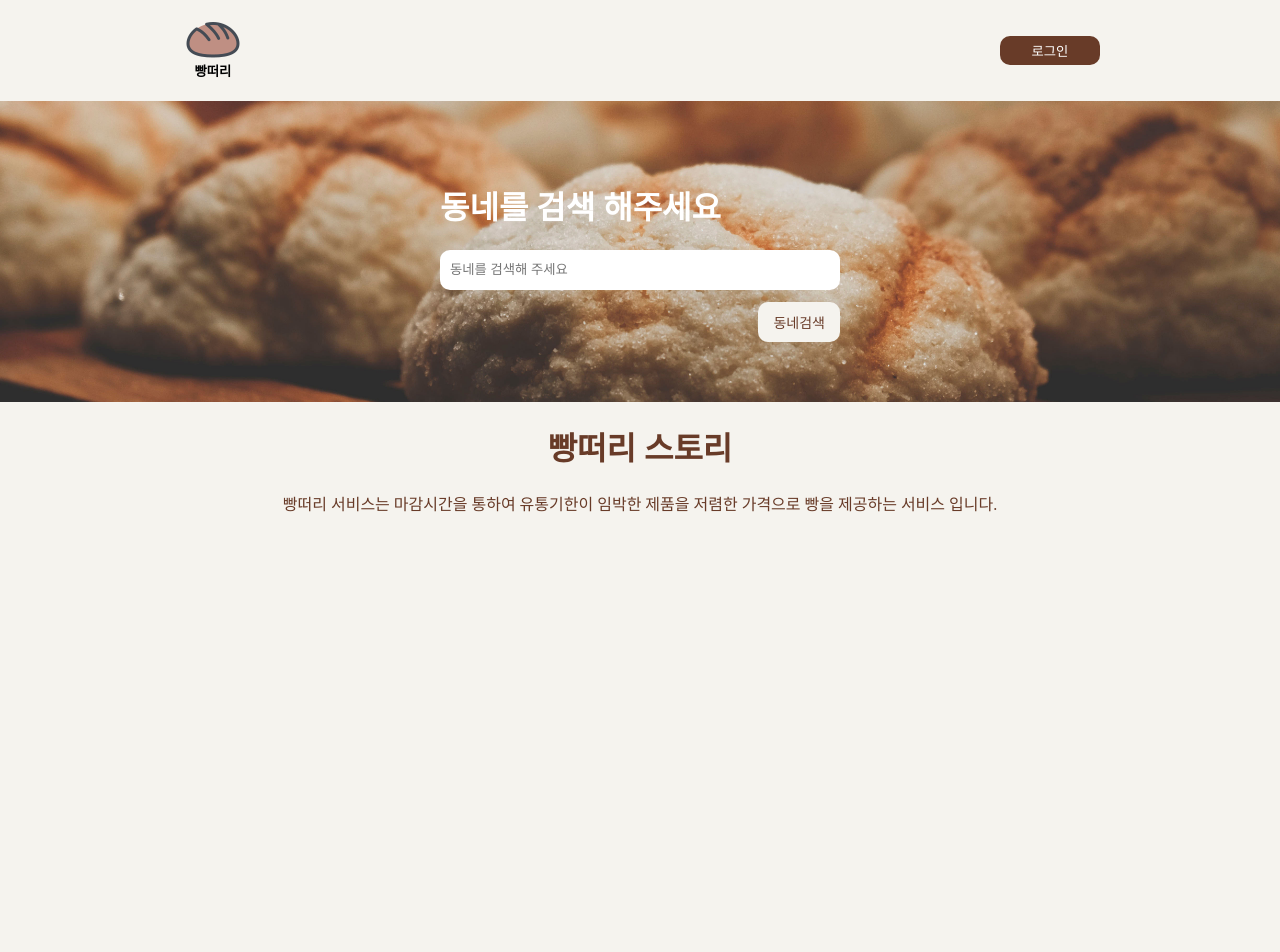
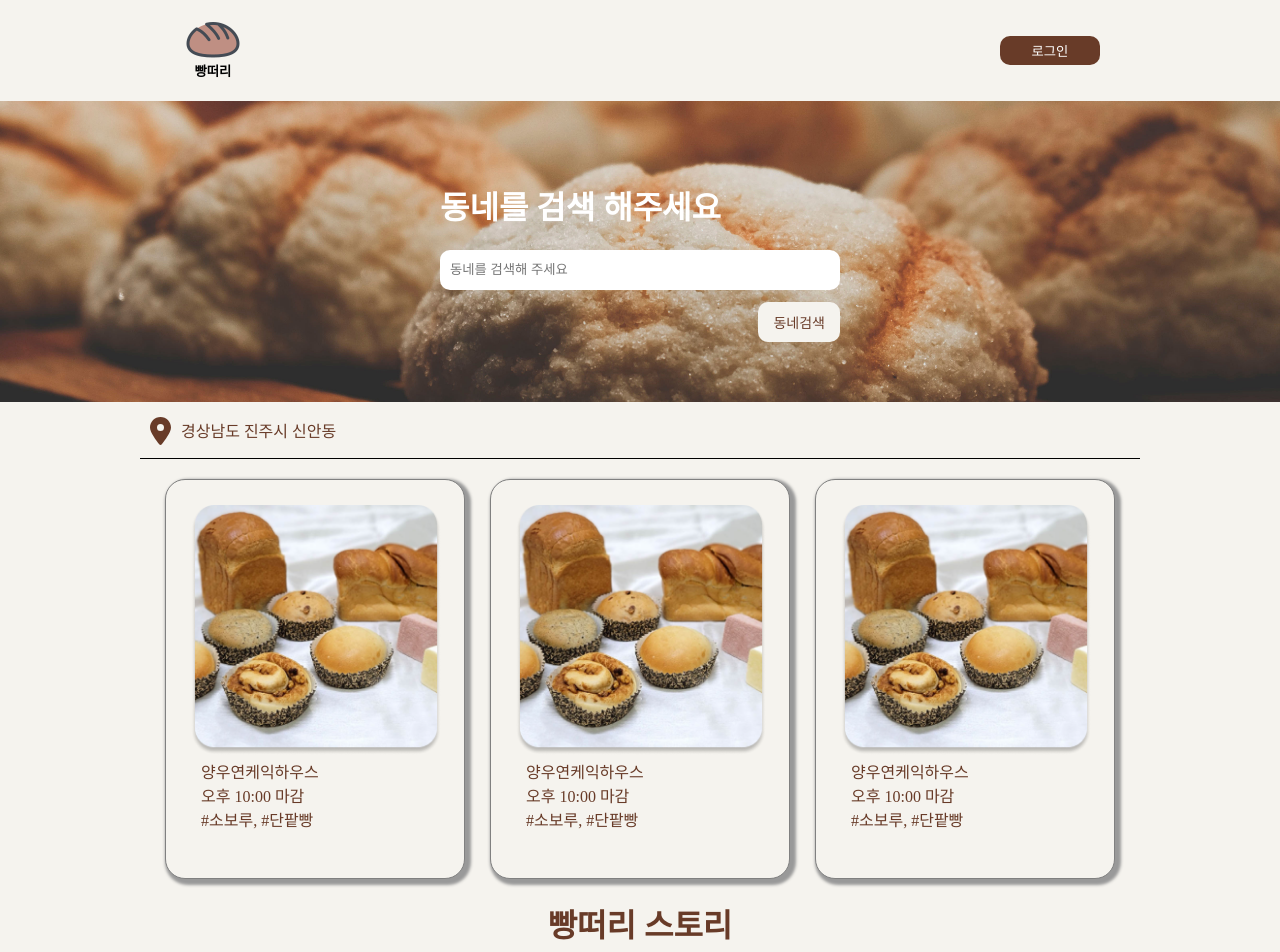
Before and after one commit to bbangthirty/bbangthirty-client, a Vue app: page / in a window 1280 px wide. Shown: the top 952 px of the page. Built offline with nearby package versions, Linux system fonts and the light colour scheme; what vue-loading-overlay, vue-sweetalert2 would draw is missing.

Commit message:
update: HomeView 화면 업데이트

```diff
--- a/src/assets/css/main.css
+++ b/src/assets/css/main.css
@@ -131,6 +131,51 @@ button {
   background-color: var(--color-bread-b);
   color: var(--color-bread-a);
   height: 100vh;
+}
+
+.current-location-box .location {
+  font-size: var(--font-medium);
+  position: relative;
+  bottom: -5px;
+  margin-left: 10px;
+}
+
+.current-location-box .location-detail {
+  display: inline-block;
+  margin-left: 10px;
+}
+
+.current-location-box::after {
+  content: '';
+  display: block;
+  width: 1000px;
+  border-bottom: 1px solid black;
+}
+
+.card-area {
+  margin-top: 20px;
+  width: 950px;
+  display: flex;
+  justify-content: space-between;
+}
+
+.card-box {
+  background-color: var(--color-bread-b);
+  width: 300px;
+  height: 400px;
+  border: 1px solid gray;
+  border-radius: 20px;
+  box-shadow: 3px 3px 3px 3px #999;
+  padding: 25px;
+}
+
+.card-box .card-img img {
+  width: 250px;
+  height: 250px;
+}
+
+.card-box .card-text {
+  margin-left: 10px;
 }
 
 @media screen and (max-width: 992px) {
--- a/src/main.js
+++ b/src/main.js
@@ -8,13 +8,18 @@ import 'sweetalert2/dist/sweetalert2.min.css'
 import VueLoading from 'vue-loading-overlay'
 import 'vue-loading-overlay/dist/vue-loading.css'
 import { library } from '@fortawesome/fontawesome-svg-core'
-import { faUserSecret, faArrowLeft } from '@fortawesome/free-solid-svg-icons'
+import {
+  faUserSecret,
+  faArrowLeft,
+  faLocationDot
+} from '@fortawesome/free-solid-svg-icons'
 import { FontAwesomeIcon } from '@fortawesome/vue-fontawesome'
 
 import './assets/css/main.css'
 
 library.add(faUserSecret)
 library.add(faArrowLeft)
+library.add(faLocationDot)
 
 const app = createApp(App)
 // fontawsome을 vue 컴포넌트로 사용할 준비 완료
--- a/src/views/HomeView.vue
+++ b/src/views/HomeView.vue
@@ -27,6 +27,42 @@
         </div>
       </div>
       <div class="main-text">
+        <div class="current-location-box">
+          <font-awesome-icon icon="fa-solid fa-location-dot" class="location" />
+          <p class="location-detail">경상남도 진주시 신안동</p>
+        </div>
+        <div class="card-area">
+          <div class="card-box">
+            <div class="card-img">
+              <img src="@/assets/img/bread_1.png" alt="" />
+            </div>
+            <div class="card-text">
+              <div class="card-store-name">양우연케익하우스</div>
+              <div class="card-store-endtime">오후 10:00 마감</div>
+              <div class="card-store-menu">#소보루, #단팥빵</div>
+            </div>
+          </div>
+          <div class="card-box">
+            <div class="card-img">
+              <img src="@/assets/img/bread_1.png" alt="" />
+            </div>
+            <div class="card-text">
+              <div class="card-store-name">양우연케익하우스</div>
+              <div class="card-store-endtime">오후 10:00 마감</div>
+              <div class="card-store-menu">#소보루, #단팥빵</div>
+            </div>
+          </div>
+          <div class="card-box">
+            <div class="card-img">
+              <img src="@/assets/img/bread_1.png" alt="" />
+            </div>
+            <div class="card-text">
+              <div class="card-store-name">양우연케익하우스</div>
+              <div class="card-store-endtime">오후 10:00 마감</div>
+              <div class="card-store-menu">#소보루, #단팥빵</div>
+            </div>
+          </div>
+        </div>
         <h1>빵떠리 스토리</h1>
         <p class="main-text-contents">
           빵떠리 서비스는 마감시간을 통하여 유통기한이 임박한 제품을 저렴한
```
Also changed, not shown: src/assets/img/bread_1.png (added).
